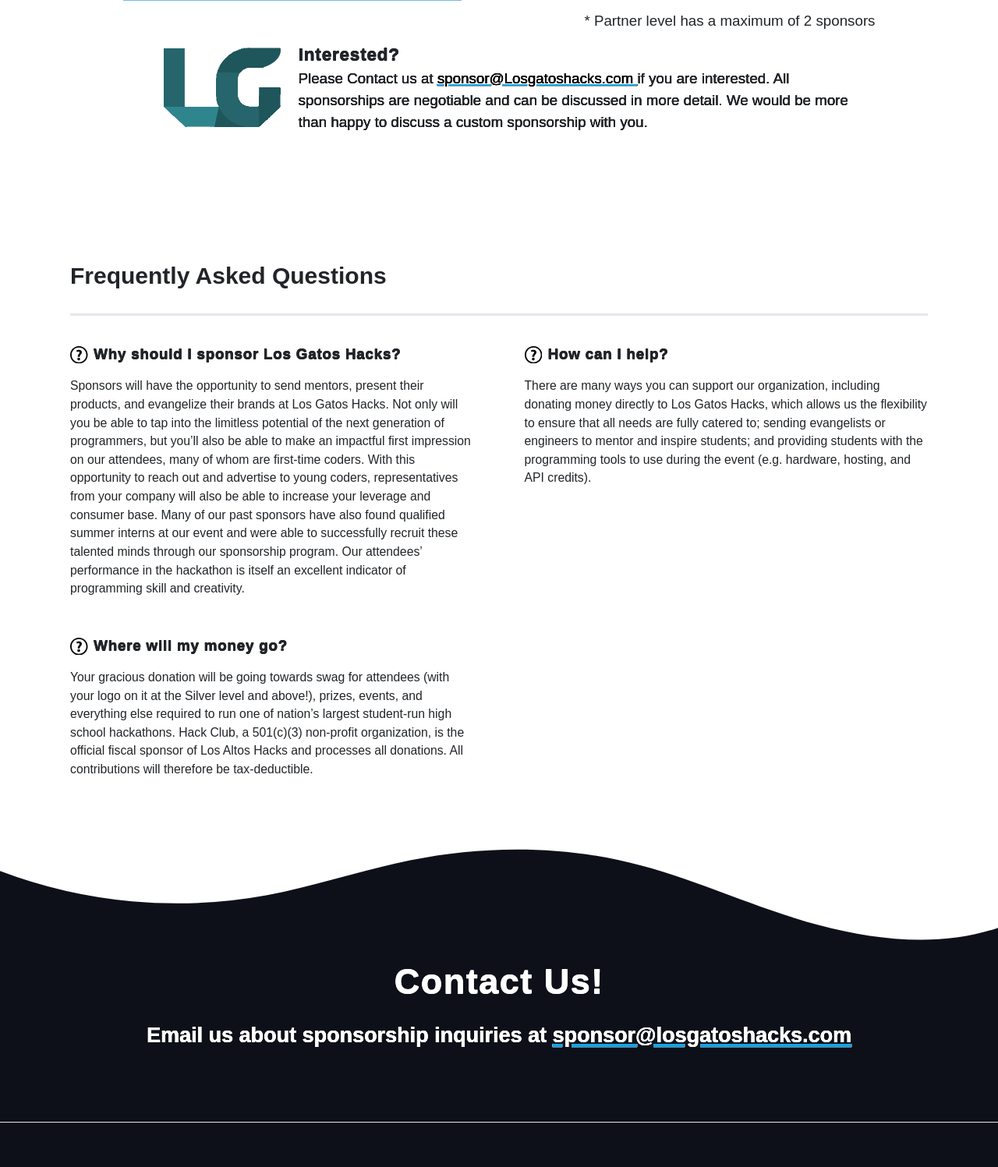
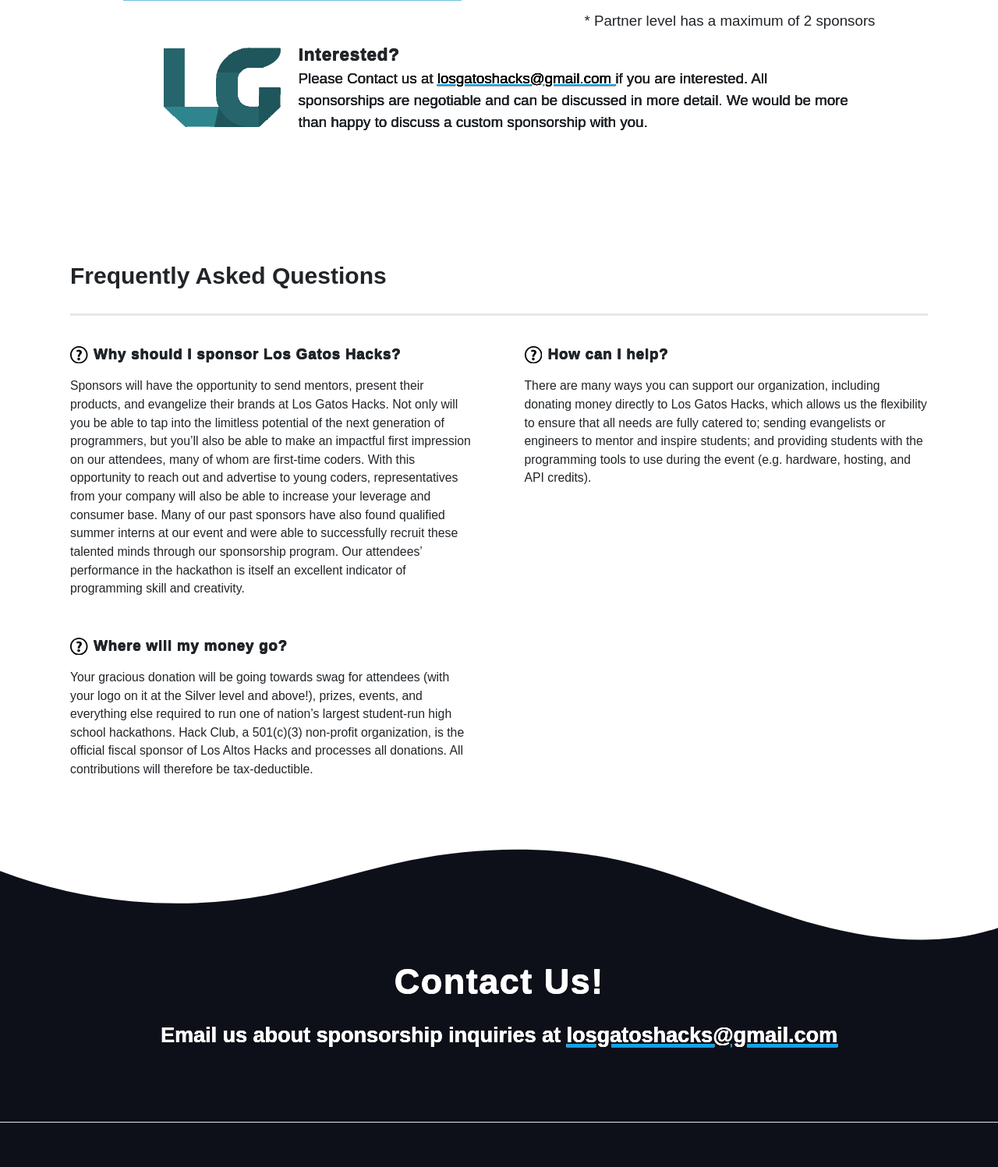
Before and after one commit to erichou1/hackX, a Django app: page /sponsors/ in a window 1280 px wide; the page is wider, and only the part inside the window is pictured. Shown: the part 2218-3715 px from the top of that part at 78% size. Run offline with Django 3.2, Linux system fonts and the light colour scheme; some libraries are stand-ins or nearby versions; some web fonts are replaced.

Commit message:
Filled in UI elements

```diff
--- a/static/css/main.css
+++ b/static/css/main.css
@@ -1010,7 +1010,7 @@
     100% {
         -webkit-box-shadow: inset 0 0 0 1px rgb(251, 236, 181);
         background: rgb(251, 236, 181);
-        background: url("/hackX/static/images/yellow_cloud.svg");
+        background: url("/static/images/yellow_cloud.svg");
         background-repeat: no-repeat;
         background-size: 105%;
         background-position: center;
@@ -1046,7 +1046,7 @@
     33.32333333333334% {
         box-shadow: none;
         background: rgb(251, 236, 181);
-        background: url("/hackX/static/images/yellow_cloud.svg");
+        background: url("/static/images/yellow_cloud.svg");
         background-repeat: no-repeat;
         background-size: 105%;
         background-position: center;
@@ -1211,7 +1211,7 @@
 .csslider1>#cs_pause1_1:checked~.cs_bullets>label.num1,
 .csslider1>#cs_slide1_2:checked~.cs_bullets>label.num2,
 .csslider1>#cs_pause1_2:checked~.cs_bullets>label.num2 {
-    background: url("/hackX/static/images/yellow_cloud.svg");
+    background: url("/static/images/yellow_cloud.svg");
     background-repeat: no-repeat;
     background-size: 105%;
     background-position: center;
--- a/store/templates/store/sponsors.html
+++ b/store/templates/store/sponsors.html
@@ -69,7 +69,7 @@
                     <a class="navbar-right-devpost">
                         <img src=/static/images/devpost.png>
                     </a>
-                    <a class="navbar-right-email">
+                    <a class="navbar-right-email" href="mailto:losgatoshacks@gmail.com">
                         <img
                             src="https://assets-global.website-files.com/625c39b93541414104a1d654/6294b5a90a9ffe8e79e52115_Group%2037323.svg">
                     </a>
@@ -106,7 +106,7 @@
                         <a class="social-icon-devpost">
                             <img src=/static/images/devpost.png>
                         </a>
-                        <a class="social-icon-email">
+                        <a class="social-icon-email" href="mailto:losgatoshacks@gmail.com">
                             <img
                                 src="https://assets-global.website-files.com/625c39b93541414104a1d654/6294b5a90a9ffe8e79e52115_Group%2037323.svg">
                         </a>
@@ -565,8 +565,8 @@
                                 </div>
                                 <div class="prospectus-interested-paragraph">
                                     <span>Please Contact us at
-                                        <a class="prospectus-interested-a" href="mailto:eric.x.hou@gmail.com">
-                                            sponsor@Losgatoshacks.com
+                                        <a class="prospectus-interested-a" href="mailto:losgatoshacks@gmail.com">
+                                            losgatoshacks@gmail.com
 
                                         </a>
                                         if you are interested. All sponsorships are negotiable and can be discussed in
@@ -692,7 +692,7 @@
             </div>
             <div class="sponsors-contact-us-sub-heading">
                 <p>Email us about sponsorship inquiries at <a class="sponsors-contact-email"
-                        href="mailto:sponsor@eric.x.hou@gmail.com">sponsor@losgatoshacks.com</a></p>
+                        href="mailto:losgatoshacks@gmail.com">losgatoshacks@gmail.com</a></p>
             </div>
         </div>
 
--- a/store/views.py
+++ b/store/views.py
@@ -12,6 +12,7 @@
 from django.contrib.auth.decorators import login_required
 from django.views.decorators.csrf import csrf_exempt
 import json
+import smtplib
 # Create your views here.
 from .models import *
 
@@ -33,10 +34,9 @@
 
     content = eval(request.POST['text'])
     print(content)
-    import smtplib
     with smtplib.SMTP_SSL('smtp.gmail.com', 465) as connection:
-        email_address = 'hackxhackathon@gmail.com'
-        email_password = 'cvzolwemcagnqgol'
+        email_address = 'losgatoshacks@gmail.com'
+        email_password = 'cnqlkhzkqsmiywnu'
         connection.login(email_address, email_password )
         connection.sendmail(from_addr=email_address, to_addrs=content['student_email'],
         msg="subject:Los Gatos Hacks Registration Confirmation \n\n    Thanks for registering for the 2023 Los Gatos Hacks Hackathon on 9/9-9/10. We can't wait to see what amazing creations you can bring to life! \n    If you have any questions, please email us at losgatoshacks@gmail.com. \n\nKind regards, \nLos Gatos Hacks Team")
```
Also changed, not shown: store/templates/store/form.html (+5 -5 lines), store/templates/store/main.html (+10 -10 lines), static/images/telescope.png.
